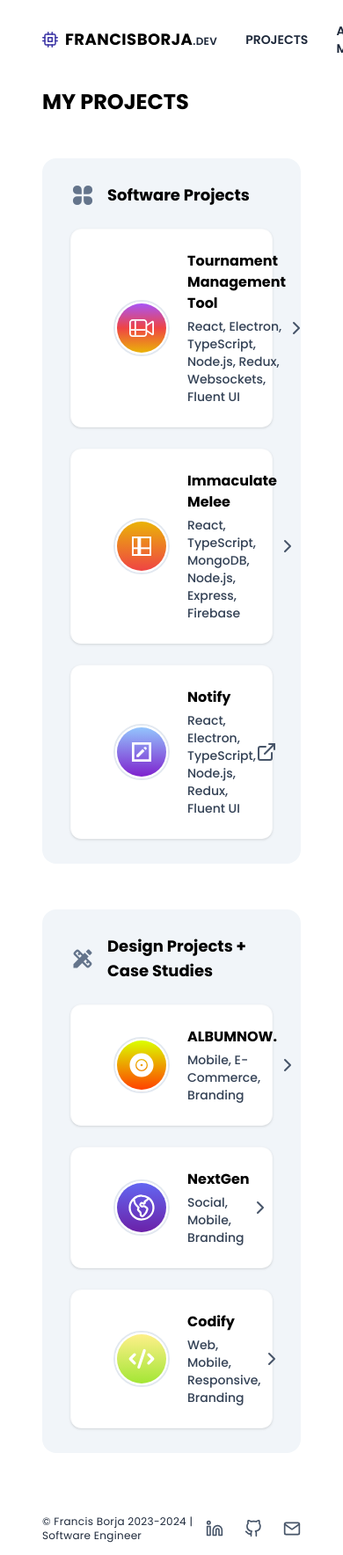
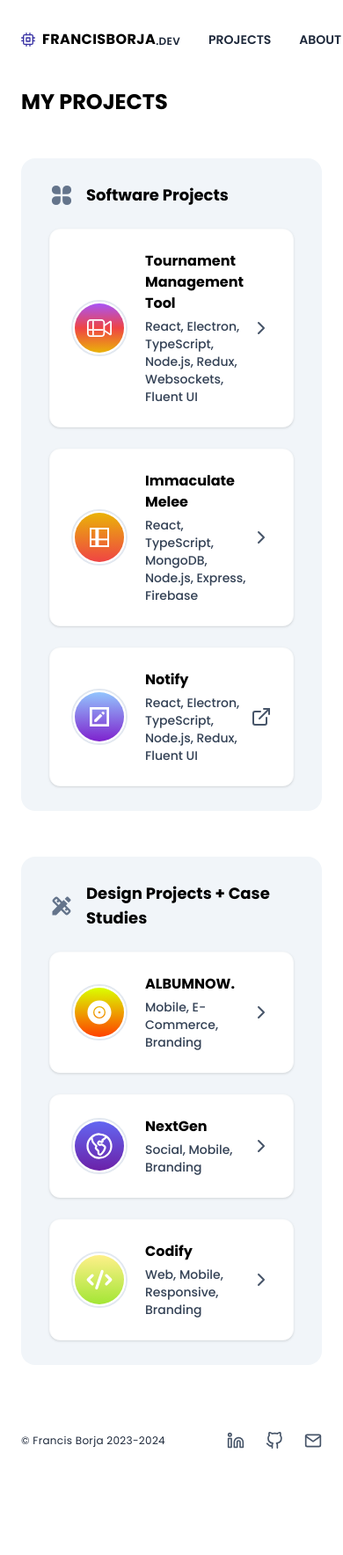
Before and after one commit to fborja44/fborja-portfolio, a React (Vite) app: page /projects in a window 390 px wide. Shown: the whole page at 88% size. After the commit the page ends 1668 px from the top, so only its background shows below. Built offline with nearby package versions, Linux system fonts and the light colour scheme.

Commit message:
feat: responsive breakpoints

```diff
--- a/src/components/Card/DisplayCard.tsx
+++ b/src/components/Card/DisplayCard.tsx
@@ -7,7 +7,7 @@ interface DisplayCardProps {
 
 const DisplayCard = ({ src, title, subtitle, imgClass }: DisplayCardProps) => {
 	return (
-		<div className='flex flex-col gap-2 items-center rounded-xl bg-white w-96 px-6 py-4 shadow'>
+		<div className='flex flex-col gap-2 items-center rounded-xl bg-white w-full sm:w-96 px-6 py-4 shadow'>
 			<div className='flex items-center h-20'>
 				<img src={src} className={imgClass || 'w-44 h-auto'} />
 			</div>
--- a/src/components/Card/ProjectCard.tsx
+++ b/src/components/Card/ProjectCard.tsx
@@ -22,9 +22,9 @@ const ProjectCard = ({
 }: ProjectCardProps) => {
 	return (
 		<Link
-			className={`h-30 flex flex-row justify-between items-center bg-white border border-gray-50 ${
+			className={`h-30 flex flex-row justify-between items-center bg-white border border-gray-50 transition-colors shadow py-6 px-6 md:px-12 rounded-xl ${
 				href ? 'hover:border-blue-200' : 'hover:cursor-default'
-			} transition-colors shadow py-6 px-12 rounded-xl`}
+			}`}
 			to={href}
 			target={external ? '_blank' : ''}
 		>
--- a/src/components/Footer/Footer.tsx
+++ b/src/components/Footer/Footer.tsx
@@ -3,9 +3,9 @@ import FooterButton from './FooterButton';
 
 const Footer = () => {
 	return (
-		<footer className='h-[60px] px-12 flex flex-row justify-between items-center text-slate-800'>
-			<div className='text-xs tracking-wide'>
-				© Francis Borja 2023-2024 | Software Engineer
+		<footer className='h-[60px] px-6 sm:px-12 flex flex-row justify-between items-center text-slate-800'>
+			<div className='text-xs tracking-wide flex flex-row items-center'>
+				© Francis Borja 2023-2024 <span className='hidden sm:block sm:ml-1'>| Software Engineer</span>
 			</div>
 			<div className='flex flex-row items-cente text-slate-600 gap-[1.5em]'>
 				<FooterButton href='https://www.linkedin.com/in/francis-borja-ab05aa188/' external>
--- a/src/components/PageLayout/PageLayout.tsx
+++ b/src/components/PageLayout/PageLayout.tsx
@@ -10,7 +10,7 @@ const PageLayout = ({ children, title }: PageLayoutProps) => {
 	return (
 		<>
 			<ScrollToTop />
-			<div className='py-8 px-12 pt-[100px] fill'>
+			<div className='py-8 px-6 sm:px-12 pt-[100px] fill'>
 				{title && (
 					<motion.div
 						initial={{ opacity: 0, y: '5px' }}
--- a/src/components/Pages/About.tsx
+++ b/src/components/Pages/About.tsx
@@ -9,10 +9,10 @@ const About = () => {
 				initial={{ opacity: 0, y: '5px' }}
 				animate={{ opacity: 1, y: '0px' }}
 				transition={{ duration: 0.75, delay: 0.75 }}
-				className='py-8 flex flex-row gap-8 flex-end'
+				className='py-4 lg:py-8 flex flex-col lg:flex-row gap-8 items-center lg:flex-end lg:justify-center'
 			>
 				<Avatar />
-				<div className='max-w-2xl flex flex-col gap-4 text-slate-800'>
+				<div className='max-w-xl flex flex-col gap-4 text-slate-800'>
 					<p className='font-medium'>Hey there!</p>
 					<p>
 						I'm Francis Borja. I recently graduated from Stevens Institute of
--- a/src/components/Pages/Homepage.tsx
+++ b/src/components/Pages/Homepage.tsx
@@ -20,16 +20,16 @@ const Homepage = () => {
 				animate={{ opacity: 1, y: '0px' }}
 				transition={{ duration: 0.75, delay: 0.25 }}
 				exit={{ opacity: 0 }}
-				className='flex flex-row justify-between mb-20'
+				className='flex flex-col lg:flex-row mb-12 lg:mb-20 items-center lg:justify-between'
 			>
-				<div>
-					<div className='flex flex-row items-center gap-7'>
+				<div className='flex flex-col items-center lg:items-start mb-8 lg:mb-0'>
+					<div className='flex flex-col lg:flex-row items-center gap-7'>
 						<h1 className='text-4xl font-bold'>I'm Francis Borja!</h1>
 						<Token icon={<MdOutlineWorkOutline className='w-4 h-4' />}>
 							Available For Work
 						</Token>
 					</div>
-					<div className='text-slate-800 text-lg font-normal mt-5 mb-6 w-[480px]'>
+					<div className='text-slate-800 text-lg font-normal mt-5 mb-6 md:w-[480px] text-center lg:text-left'>
 						<p>
 							I am a Software Engineer from New Jersey who gradudated with a B.S
 							Computer Science from Stevens Institute of Technology.
@@ -50,7 +50,7 @@ const Homepage = () => {
 					icon={<RiGraduationCapFill className='w-7 h-7' />}
 					title='Education And Certifications'
 				>
-					<div className='flex flex-row justify-around'>
+					<div className='flex flex-col md:flex-row md:justify-around gap-6 items-center'>
 						<DisplayCard
 							src={Stevens}
 							title={'Stevens Insitute Of Technology'}
--- a/src/components/Project/PageSection/PageSection.tsx
+++ b/src/components/Project/PageSection/PageSection.tsx
@@ -7,7 +7,7 @@ interface PageSectionProps {
 
 const PageSection = ({ children, title }: PageSectionProps) => {
 	return (
-		<section className="px-8 flex-1">
+		<section className="sm:px-4 md:px-8 flex-1">
 			<SectionHeader>{title}</SectionHeader>
 			<div className="flex flex-col gap-5 text-slate-800">{children}</div>
 		</section>
--- a/src/components/Titlebar/TitleLink.tsx
+++ b/src/components/Titlebar/TitleLink.tsx
@@ -3,12 +3,15 @@ import { Link } from 'react-router-dom';
 interface TitleLinkProps {
 	href: string;
 	children: React.ReactNode;
+	className?: string;
 }
 
-const TitleLink = ({ children, href }: TitleLinkProps) => {
+const TitleLink = ({ children, href, className }: TitleLinkProps) => {
 	return (
 		<Link
-			className='hover-underline uppercase text-sm font-semibold ml-8 text-slate-800 transition-colors hover:text-indigo-700 border-indigo-700'
+			className={`hover-underline uppercase text-sm font-semibold ml-8 text-slate-800 transition-colors hover:text-indigo-700 border-indigo-700 ${
+				className ? className : ''
+			}`}
 			to={href}
 		>
 			{children}
--- a/src/components/Titlebar/Titlebar.tsx
+++ b/src/components/Titlebar/Titlebar.tsx
@@ -29,10 +29,10 @@ const TitleBar = () => {
 				scrolled ? 'border-b border-slate-200' : ''
 			}`}
 		>
-			<div className='h-[90px] px-12 max-page-width flex flex-row justify-between items-center bg-white/80 backdrop-blur'>
+			<div className='h-[90px] px-6 sm:px-12 max-page-width flex flex-row justify-between items-center bg-white/80 backdrop-blur'>
 				<Link
 					to='/fborja-portfolio'
-					className='uppercase font-bold text-lg tracking-wide leading-3 flex flex-row items-center gap-2 hover:text-indigo-700 transition-colors'
+					className='uppercase font-bold text-base sm:text-lg tracking-wide leading-3 flex flex-row items-center gap-2 hover:text-indigo-700 transition-colors'
 				>
 					<FiCpu className='text-indigo-800' />
 					<span className='flex flex-row items-center'>
@@ -44,8 +44,8 @@ const TitleBar = () => {
 				</Link>
 				<div className='flex flex-row items-center'>
 					<TitleLink href='/projects'>Projects</TitleLink>
-					<TitleLink href='/about'>About Me</TitleLink>
-					<TitleLink href='/contact'>Contact</TitleLink>
+					<TitleLink href='/about'>About <span className='hidden sm:block sm:ml-1'>Me</span></TitleLink>
+					<TitleLink href='/contact' className='hidden sm:block'>Contact</TitleLink>
 				</div>
 			</div>
 		</motion.header>
```
